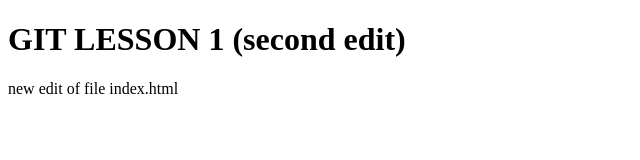
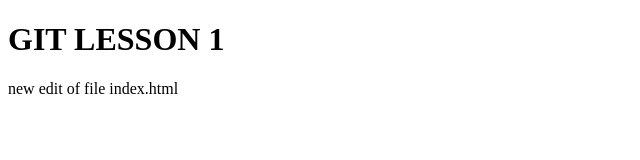
Before and after one commit to inki92/site, a plain HTML site: page index.html in a window 1280 px wide. Shown: the whole page, without its empty margins (0-640 px from the left). Drawn offline with Linux system fonts and the light colour scheme.

Commit message:
third commit

```diff
--- a/index.html
+++ b/index.html
@@ -4,7 +4,7 @@
      <title>Document</title>
 </head>
 <body>
-    <h1>GIT LESSON 1 (second edit)</h1>
+    <h1>GIT LESSON 1 </h1>
     <p>new edit of file index.html</p>
 
 </body>
```
